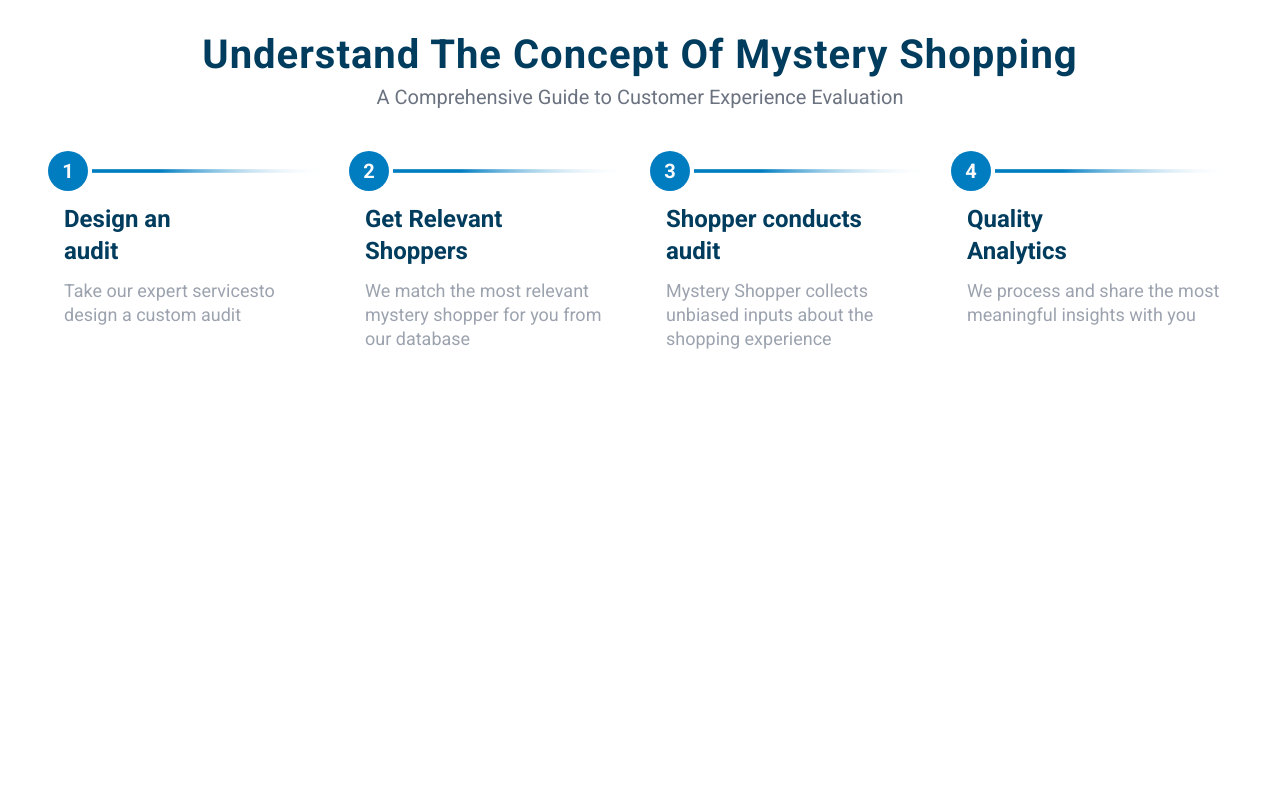
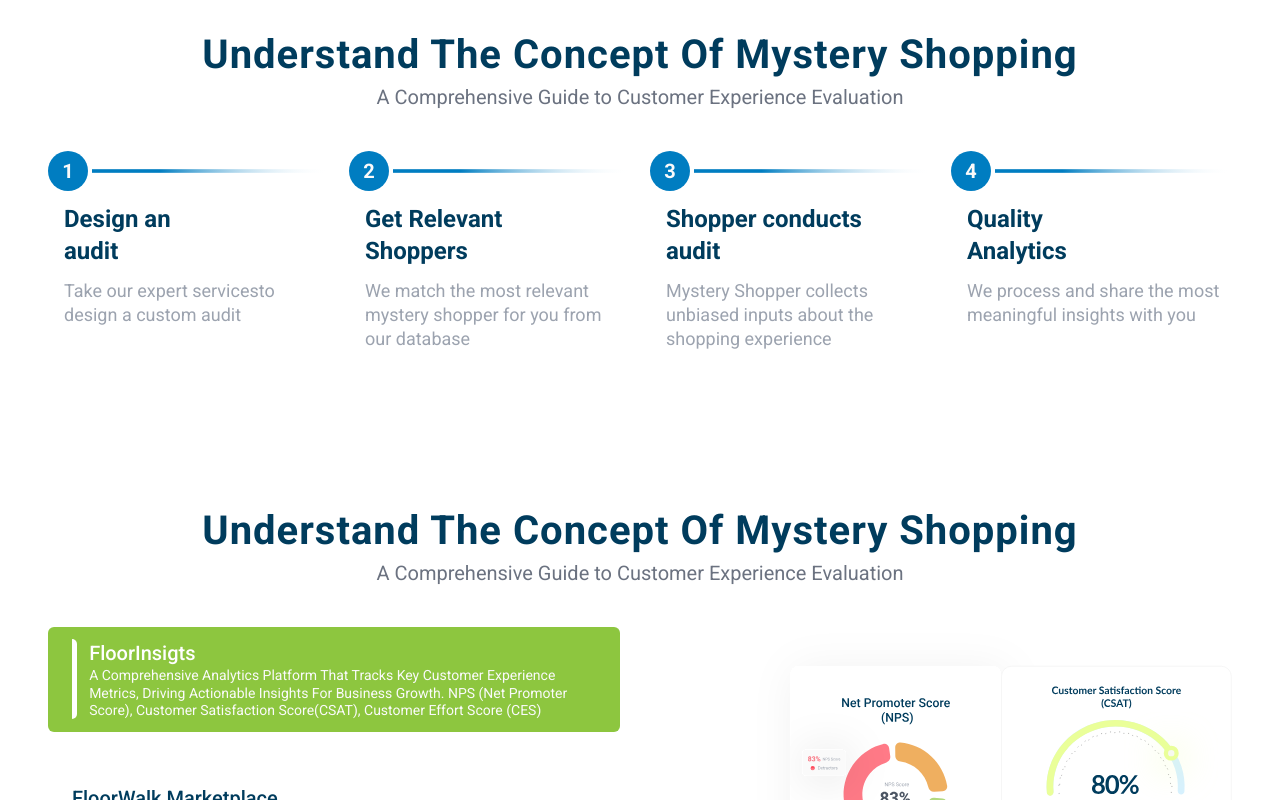
Before and after one commit to tarifalhasan/floorwalk, a Next.js app: page / in a window 1280 px wide. Shown: the part 2948-3748 px from the top of the page. Before the commit the page ends 3379 px from the top, so only its background shows below. Built offline with nearby package versions, Linux system fonts and the light colour scheme.

Commit message:
section 5

```diff
--- /dev/null
+++ b/app/(home)/_components/Section5.tsx
@@ -0,0 +1,155 @@
+"use client";
+
+import { cn } from "@/lib/utils";
+import Image from "next/image";
+import { useState } from "react";
+
+const Section5 = () => {
+  const [activeItem, setActiveItem] = useState(1);
+  return (
+    <section className="container py-10 xl:py-20">
+      <div className="space-y-2">
+        <h2 className="text-[2rem] leading-[100%] tracking-[1px] capitalize text-center text-skin-primary-1000 font-bold xl:text-[2.5rem]">
+          Understand the Concept of Mystery Shopping
+        </h2>
+        <p className="text-base text-center xl:text-xl text-skin-neutral-600 font-normal font-lato">
+          A Comprehensive Guide to Customer Experience Evaluation
+        </p>
+      </div>
+      <div className="pt-8 xl:pt-10 grid lg:grid-cols-2 gap-10">
+        <ul className="flex flex-col gap-y-10">
+          <li className=" cursor-pointer " onClick={() => setActiveItem(1)}>
+            <div
+              className={cn(
+                "px-6 py-3 rounded-[6px] flex items-center gap-3",
+                activeItem === 1 ? "bg-skin-secondary" : ""
+              )}
+            >
+              {activeItem === 1 && (
+                <div className="w-[14.25px] rounded-tr-full rounded-br-full bg-white h-[80px]"></div>
+              )}
+              <div>
+                <h4
+                  className={cn(
+                    "text-xl font-medium capitalize",
+                    activeItem === 1 ? "text-white" : "text-skin-primary-1000"
+                  )}
+                >
+                  FloorInsigts
+                </h4>
+                <p
+                  className={cn(
+                    "text-sm font-normal font-lato leading-[125%] capitalize",
+                    activeItem === 1
+                      ? "text-skin-base-white"
+                      : "text-skin-primary-1000"
+                  )}
+                >
+                  A comprehensive analytics platform that tracks key customer
+                  experience metrics, driving actionable insights for business
+                  growth. NPS (Net Promoter Score), Customer Satisfaction
+                  Score(CSAT), Customer Effort Score (CES)
+                </p>
+              </div>
+            </div>
+          </li>
+          <li className=" cursor-pointer " onClick={() => setActiveItem(2)}>
+            <div
+              className={cn(
+                "px-6 py-3 rounded-[6px] flex items-center gap-3",
+                activeItem === 2 ? "bg-skin-secondary" : ""
+              )}
+            >
+              {activeItem === 2 && (
+                <div className="w-[14.25px] rounded-tr-full rounded-br-full bg-white h-[80px]"></div>
+              )}
+              <div>
+                <h4
+                  className={cn(
+                    "text-xl font-medium capitalize",
+                    activeItem === 2 ? "text-white" : "text-skin-primary-1000"
+                  )}
+                >
+                  FloorWalk Marketplace
+                </h4>
+                <p
+                  className={cn(
+                    "text-sm font-normal font-lato leading-[125%] capitalize",
+                    activeItem === 2
+                      ? "text-skin-base-white"
+                      : "text-skin-primary-1000"
+                  )}
+                >
+                  Your one-stop solution for retail insights, empowering
+                  businesses to enhance in-store experiences and track product
+                  performance.
+                </p>
+              </div>
+            </div>
+          </li>{" "}
+          <li className=" cursor-pointer " onClick={() => setActiveItem(3)}>
+            <div
+              className={cn(
+                "px-6 py-3 rounded-[6px] flex items-center gap-3",
+                activeItem === 3 ? "bg-skin-secondary" : ""
+              )}
+            >
+              {activeItem === 3 && (
+                <div className="w-[14.25px] rounded-tr-full rounded-br-full bg-white h-[80px]"></div>
+              )}
+              <div>
+                <h4
+                  className={cn(
+                    "text-xl font-medium capitalize",
+                    activeItem === 3 ? "text-white" : "text-skin-primary-1000"
+                  )}
+                >
+                  Retail Research
+                </h4>
+                <p
+                  className={cn(
+                    "text-sm font-normal font-lato leading-[125%] capitalize",
+                    activeItem === 3
+                      ? "text-skin-base-white"
+                      : "text-skin-primary-1000"
+                  )}
+                >
+                  Leverage powerful tools to analyze Brands presence, tailor
+                  your strategies, and expand effectively
+                </p>
+              </div>
+            </div>
+          </li>
+        </ul>
+        <div>
+          {activeItem === 1 && (
+            <div>
+              <Image
+                src={"/images/FloorInsigts.svg"}
+                alt="FloorInsigts"
+                width={481}
+                height={385}
+                className=" block ml-auto"
+              />
+            </div>
+          )}
+          {activeItem === 2 && (
+            <div>
+              {/*  */}
+
+              <Image
+                src={"/images/FloorInsights.svg"}
+                alt="FloorInsigts"
+                width={481}
+                height={385}
+                className=" block ml-auto"
+              />
+            </div>
+          )}
+        </div>
+      </div>
+    </section>
+  );
+};
+
+export default Section5;
--- /dev/null
+++ b/app/(home)/_components/Section6.tsx
@@ -0,0 +1,5 @@
+const Section6 = () => {
+  return <section className="pb-10 xl:pb-20 container">Section6</section>;
+};
+
+export default Section6;
--- a/app/(home)/page.tsx
+++ b/app/(home)/page.tsx
@@ -2,6 +2,7 @@ import Section1 from "./_components/Section1";
 import Section2 from "./_components/Section2";
 import Section3 from "./_components/Section3";
 import Section4 from "./_components/Section4";
+import Section5 from "./_components/Section5";
 
 export default function Home() {
   return (
@@ -10,6 +11,7 @@ export default function Home() {
       <Section2 />
       <Section3 />
       <Section4 />
+      <Section5 />
     </>
   );
 }
```
Also changed, not shown: public/images/FloorInsights.svg (added), public/images/FloorInsigts.svg (added).
